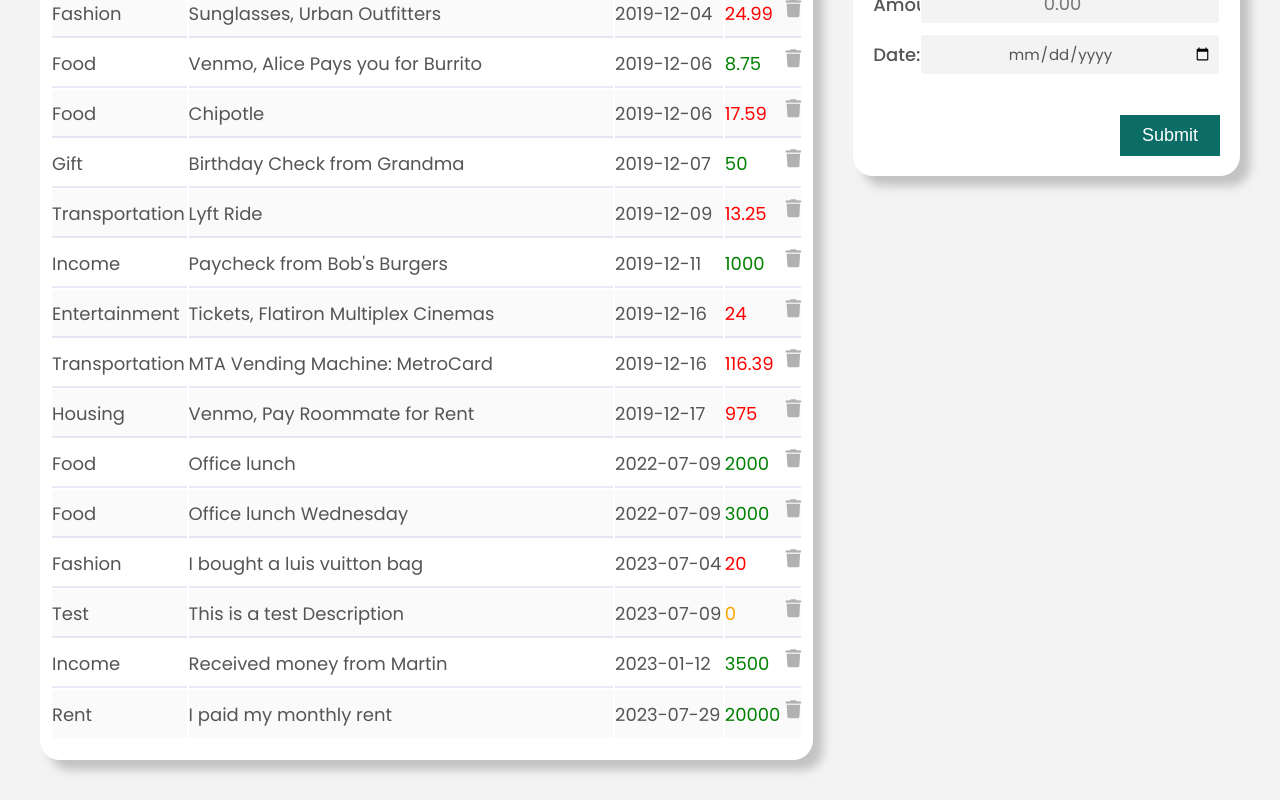
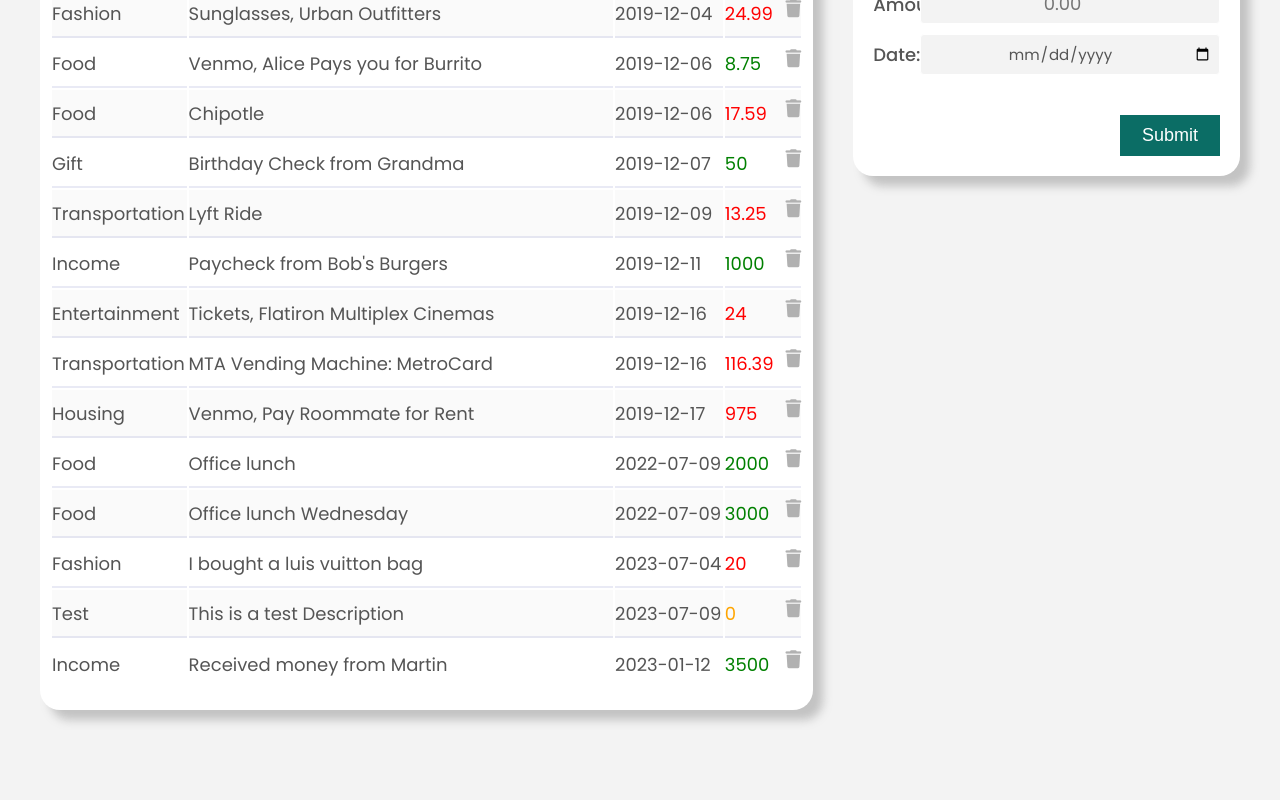
Before and after one commit to moseschengo29/Bank-of-Flatiron, a React (Create React App) app: page / in a window 1280 px wide. Shown: the part 454-1254 px from the top of the page. After the commit the page ends 1204 px from the top, so only its background shows below. Built offline with nearby package versions, Linux system fonts and the light colour scheme; data requests are answered from the project's data file; the HTML template or start-up script is replaced by a standard one.

Commit message:
Added sort by amount functionality

```diff
--- a/db.json
+++ b/db.json
@@ -118,13 +118,6 @@
       "amount": "3500.00",
       "date": "2023-01-12",
       "id": 17
-    },
-    {
-      "category": "Rent",
-      "description": "I paid my monthly rent",
-      "amount": "20000.00",
-      "date": "2023-07-29",
-      "id": 18
     }
   ]
 }
--- a/src/App.js
+++ b/src/App.js
@@ -29,6 +29,12 @@ function App() {
     if (sortBy === "description") {
       const sortedByDescription = [...sortedTransactions].sort((a, b) =>
         a.description.localeCompare(b.description)
+      );
+      setSortedTransactions(sortedByDescription);
+    }
+    if (sortBy === "amount") {
+      const sortedByDescription = [...sortedTransactions].sort(
+        (a, b) => b.amount - a.amount
       );
       setSortedTransactions(sortedByDescription);
     }
--- a/src/components/Sort.jsx
+++ b/src/components/Sort.jsx
@@ -2,7 +2,6 @@ import { useEffect, useState } from "react";
 
 function Sort({ onSort }) {
   const [sortBy, setSortBy] = useState("");
-
 
   useEffect(() => {
     onSort(sortBy);
@@ -16,6 +15,7 @@ function Sort({ onSort }) {
       >
         <option value="category">Sort By Category </option>
         <option value="description">Sort By Description </option>
+        <option value="amount">Sort By Amount </option>
       </select>
     </form>
   );
```
